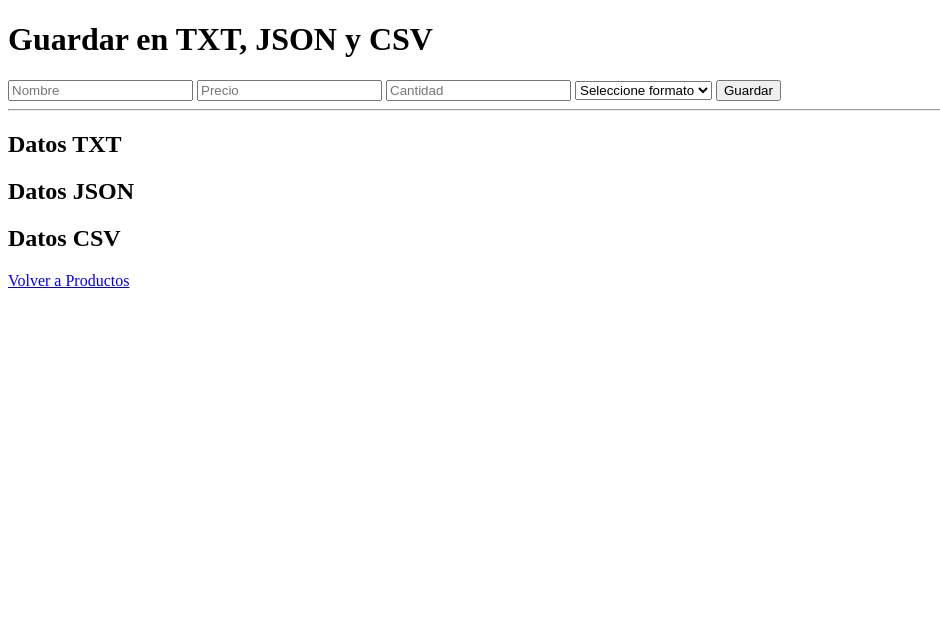
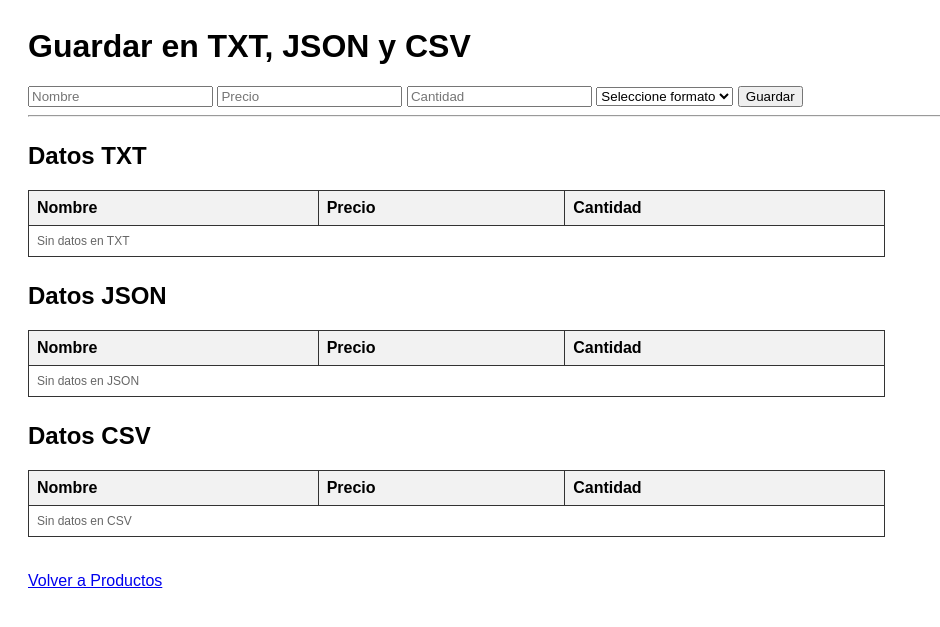
Before and after one commit to beivy27/proyecto_001_TiendaOnline, a Flask app: template templates/datos.html in a window 1280 px wide. Shown: the top 627 px of the page, without its empty margins (0-940 px from the left). Run offline with Flask 3, Linux system fonts and the light colour scheme; the template is opened without the code that fills it, so the values that code supplies are empty.

Commit message:
Sistema completo funcionando con persistencia TXT JSON CSV

```diff
--- a/app.py
+++ b/app.py
@@ -2,148 +2,274 @@ import os
 import json
 import csv
 
-from flask import Flask, render_template, request, redirect, url_for
+from flask import Flask, render_template, request, redirect, url_for, flash
+
 from inventario.db import db
 from inventario.productos import Producto
 
+# =========================
+# Config
+# =========================
+BASE_DIR = os.path.abspath(os.path.dirname(__file__))
+DB_PATH = os.path.join(BASE_DIR, "inventario.db")
+
+DATA_DIR = os.path.join(BASE_DIR, "inventario", "data")
+TXT_PATH = os.path.join(DATA_DIR, "datos.txt")
+JSON_PATH = os.path.join(DATA_DIR, "datos.json")
+CSV_PATH = os.path.join(DATA_DIR, "datos.csv")
+
+
+def ensure_data_files():
+    """Crea carpeta y archivos si no existen."""
+    os.makedirs(DATA_DIR, exist_ok=True)
+
+    if not os.path.exists(TXT_PATH):
+        with open(TXT_PATH, "w", encoding="utf-8") as f:
+            f.write("")
+
+    if not os.path.exists(JSON_PATH):
+        with open(JSON_PATH, "w", encoding="utf-8") as f:
+            json.dump([], f, ensure_ascii=False, indent=2)
+
+    if not os.path.exists(CSV_PATH):
+        with open(CSV_PATH, "w", newline="", encoding="utf-8") as f:
+            writer = csv.writer(f)
+            writer.writerow(["nombre", "precio", "cantidad"])
+
+
+def read_txt_rows():
+    """Lee TXT como líneas tipo: nombre,precio,cantidad"""
+    rows = []
+    if not os.path.exists(TXT_PATH):
+        return rows
+
+    with open(TXT_PATH, "r", encoding="utf-8") as f:
+        for line in f:
+            line = line.strip()
+            if not line:
+                continue
+            parts = [p.strip() for p in line.split(",")]
+            if len(parts) != 3:
+                continue
+            rows.append({"nombre": parts[0], "precio": parts[1], "cantidad": parts[2]})
+    return rows
+
+
+def append_txt_row(nombre: str, precio: str, cantidad: str):
+    with open(TXT_PATH, "a", encoding="utf-8") as f:
+        f.write(f"{nombre},{precio},{cantidad}\n")
+
+
+def read_json_rows():
+    if not os.path.exists(JSON_PATH):
+        return []
+    try:
+        with open(JSON_PATH, "r", encoding="utf-8") as f:
+            data = json.load(f)
+            if isinstance(data, list):
+                return data
+    except Exception:
+        pass
+    return []
+
+
+def append_json_row(row: dict):
+    data = read_json_rows()
+    data.append(row)
+    with open(JSON_PATH, "w", encoding="utf-8") as f:
+        json.dump(data, f, ensure_ascii=False, indent=2)
+
+
+def read_csv_rows():
+    rows = []
+    if not os.path.exists(CSV_PATH):
+        return rows
+
+    with open(CSV_PATH, "r", newline="", encoding="utf-8") as f:
+        reader = csv.DictReader(f)
+        for r in reader:
+            # r ya trae keys nombre, precio, cantidad
+            if not r.get("nombre"):
+                continue
+            rows.append(
+                {
+                    "nombre": r.get("nombre", ""),
+                    "precio": r.get("precio", ""),
+                    "cantidad": r.get("cantidad", ""),
+                }
+            )
+    return rows
+
+
+def append_csv_row(nombre: str, precio: str, cantidad: str):
+    with open(CSV_PATH, "a", newline="", encoding="utf-8") as f:
+        writer = csv.writer(f)
+        writer.writerow([nombre, precio, cantidad])
+
+
+def validate_nombre_precio_cantidad(nombre: str, precio: str, cantidad: str):
+    nombre = (nombre or "").strip()
+    precio = (precio or "").strip()
+    cantidad = (cantidad or "").strip()
+
+    if not nombre or not precio or not cantidad:
+        return False, "Completa nombre, precio y cantidad."
+
+    try:
+        precio_f = float(precio)
+        if precio_f < 0:
+            return False, "El precio no puede ser negativo."
+    except Exception:
+        return False, "Precio inválido. Usa un número (ej: 12.50)."
+
+    try:
+        cantidad_i = int(cantidad)
+        if cantidad_i < 0:
+            return False, "La cantidad no puede ser negativa."
+    except Exception:
+        return False, "Cantidad inválida. Usa un entero (ej: 5)."
+
+    return True, ""
+
+
+# =========================
+# App
+# =========================
 app = Flask(__name__)
-
-# -------------------------
-# CONFIGURACIÓN SQLITE
-# -------------------------
-BASE_DIR = os.path.abspath(os.path.dirname(__file__))
-app.config["SQLALCHEMY_DATABASE_URI"] = "sqlite:///" + os.path.join(BASE_DIR, "inventario.db")
+app.config["SECRET_KEY"] = "clave123"
+app.config["SQLALCHEMY_DATABASE_URI"] = f"sqlite:///{DB_PATH}"
 app.config["SQLALCHEMY_TRACK_MODIFICATIONS"] = False
-app.config["SECRET_KEY"] = "clave123"
 
 db.init_app(app)
 
+# Crear tablas y archivos al iniciar
 with app.app_context():
+    ensure_data_files()
     db.create_all()
 
-# -------------------------
-# RUTA PRINCIPAL
-# -------------------------
+
+# =========================
+# Rutas generales
+# =========================
 @app.route("/")
-def index():
+def home():
     return redirect(url_for("productos"))
 
-# -------------------------
-# CRUD SQLITE
-# -------------------------
+
+# =========================
+# CRUD Productos (SQLAlchemy)
+# =========================
 @app.route("/productos", methods=["GET", "POST"])
 def productos():
+    if request.method == "POST":
+        nombre = request.form.get("nombre")
+        precio = request.form.get("precio")
+        cantidad = request.form.get("cantidad")
 
-    if request.method == "POST":
-        nombre = request.form["nombre"]
-        precio = float(request.form["precio"])
-        cantidad = int(request.form["cantidad"])
+        ok, msg = validate_nombre_precio_cantidad(nombre, precio, cantidad)
+        if not ok:
+            flash(msg, "error")
+            return redirect(url_for("productos"))
 
-        nuevo = Producto(nombre=nombre, precio=precio, cantidad=cantidad)
+        nuevo = Producto(
+            nombre=nombre.strip(),
+            precio=float(precio),
+            cantidad=int(cantidad),
+        )
         db.session.add(nuevo)
         db.session.commit()
-
+        flash("Producto guardado ✅", "ok")
         return redirect(url_for("productos"))
 
-    lista = Producto.query.all()
+    lista = Producto.query.order_by(Producto.id.asc()).all()
     return render_template("producto.html", productos=lista)
 
 
 @app.route("/editar/<int:id>", methods=["GET", "POST"])
 def editar(id):
-
-    producto = Producto.query.get_or_404(id)
+    prod = Producto.query.get_or_404(id)
 
     if request.method == "POST":
-        producto.nombre = request.form["nombre"]
-        producto.precio = float(request.form["precio"])
-        producto.cantidad = int(request.form["cantidad"])
+        nombre = request.form.get("nombre")
+        precio = request.form.get("precio")
+        cantidad = request.form.get("cantidad")
+
+        ok, msg = validate_nombre_precio_cantidad(nombre, precio, cantidad)
+        if not ok:
+            flash(msg, "error")
+            return redirect(url_for("editar", id=id))
+
+        prod.nombre = nombre.strip()
+        prod.precio = float(precio)
+        prod.cantidad = int(cantidad)
+
         db.session.commit()
+        flash("Producto actualizado ✅", "ok")
         return redirect(url_for("productos"))
 
-    return render_template("editar.html", producto=producto)
+    return render_template("editar.html", producto=prod)
 
 
 @app.route("/eliminar/<int:id>")
 def eliminar(id):
-
-    producto = Producto.query.get_or_404(id)
-    db.session.delete(producto)
+    prod = Producto.query.get_or_404(id)
+    db.session.delete(prod)
     db.session.commit()
+    flash("Producto eliminado ✅", "ok")
     return redirect(url_for("productos"))
 
 
-# -------------------------
-# PERSISTENCIA TXT / JSON / CSV
-# -------------------------
+# =========================
+# Persistencia TXT / JSON / CSV
+# =========================
 @app.route("/datos", methods=["GET", "POST"])
 def datos():
-
-    data_folder = os.path.join(BASE_DIR, "inventario", "data")
-    txt_path = os.path.join(data_folder, "datos.txt")
-    json_path = os.path.join(data_folder, "datos.json")
-    csv_path = os.path.join(data_folder, "datos.csv")
+    ensure_data_files()
 
     if request.method == "POST":
+        nombre = request.form.get("nombre")
+        precio = request.form.get("precio")
+        cantidad = request.form.get("cantidad")
+        formato = (request.form.get("formato") or "").lower().strip()
 
-        nombre = request.form["nombre"]
-        precio = request.form["precio"]
-        cantidad = request.form["cantidad"]
-        formato = request.form["formato"]
+        ok, msg = validate_nombre_precio_cantidad(nombre, precio, cantidad)
+        if not ok:
+            flash(msg, "error")
+            return redirect(url_for("datos"))
 
-        registro = {
-            "nombre": nombre,
-            "precio": precio,
-            "cantidad": cantidad
-        }
+        row = {"nombre": nombre.strip(), "precio": str(precio).strip(), "cantidad": str(cantidad).strip()}
 
         if formato == "txt":
-            with open(txt_path, "a", encoding="utf-8") as f:
-                f.write(f"{nombre},{precio},{cantidad}\n")
-
+            append_txt_row(row["nombre"], row["precio"], row["cantidad"])
+            flash("Guardado en TXT ✅", "ok")
         elif formato == "json":
-            try:
-                with open(json_path, "r", encoding="utf-8") as f:
-                    datos = json.load(f)
-            except:
-                datos = []
-
-            datos.append(registro)
-
-            with open(json_path, "w", encoding="utf-8") as f:
-                json.dump(datos, f, indent=4)
-
+            append_json_row(row)
+            flash("Guardado en JSON ✅", "ok")
         elif formato == "csv":
-            with open(csv_path, "a", newline="", encoding="utf-8") as f:
-                writer = csv.writer(f)
-                writer.writerow([nombre, precio, cantidad])
+            append_csv_row(row["nombre"], row["precio"], row["cantidad"])
+            flash("Guardado en CSV ✅", "ok")
+        else:
+            flash("Selecciona un formato (TXT/JSON/CSV).", "error")
 
         return redirect(url_for("datos"))
 
-    # ---- LECTURA ----
-    try:
-        with open(txt_path, "r", encoding="utf-8") as f:
-            datos_txt = f.read()
-    except:
-        datos_txt = ""
+    # GET: leer todo y mostrar
+    datos_txt = read_txt_rows()
+    datos_json = read_json_rows()
+    datos_csv = read_csv_rows()
 
-    try:
-        with open(json_path, "r", encoding="utf-8") as f:
-            datos_json = json.load(f)
-    except:
-        datos_json = []
-
-    try:
-        with open(csv_path, "r", encoding="utf-8") as f:
-            datos_csv = f.read()
-    except:
-        datos_csv = ""
-
-    return render_template("datos.html",
-                           datos_txt=datos_txt,
-                           datos_json=datos_json,
-                           datos_csv=datos_csv)
+    return render_template(
+        "datos.html",
+        datos_txt=datos_txt,
+        datos_json=datos_json,
+        datos_csv=datos_csv,
+    )
 
 
+# =========================
+# Run
+# =========================
 if __name__ == "__main__":
+    # Si te vuelve a salir "Port 5000 in use", cambia a 5001:
+    # app.run(debug=True, port=5001)
     app.run(debug=True)
--- a/inventario/data/datos.csv
+++ b/inventario/data/datos.csv
@@ -1,2 +1,4 @@
 nombre,precio,cantidad
 Prueba1,100,2
+Teclado,40,9
+Monitor,300,4
--- a/inventario/data/datos.txt
+++ b/inventario/data/datos.txt
@@ -1 +1,2 @@
 Prueba1,100,2
+Monitor,300,4
--- a/templates/datos.html
+++ b/templates/datos.html
@@ -1,13 +1,25 @@
-<!DOCTYPE html>
-<html>
+<!doctype html>
+<html lang="es">
 <head>
-    <title>Persistencia de Datos</title>
+  <meta charset="utf-8">
+  <title>Datos (TXT, JSON, CSV)</title>
+  <style>
+    body { font-family: Arial, sans-serif; padding: 20px; }
+    table { border-collapse: collapse; width: 70%; margin-bottom: 25px; }
+    th, td { border: 1px solid #333; padding: 8px; text-align: left; }
+    th { background: #f2f2f2; }
+    h1 { margin-top: 0; }
+    .seccion { margin-top: 25px; }
+    a { display:inline-block; margin-top: 10px; }
+    .mini { color:#666; font-size: 12px; }
+  </style>
 </head>
 <body>
 
   <h1>Guardar en TXT, JSON y CSV</h1>
 
-<form method="POST">
+  <!-- FORMULARIO -->
+  <form method="POST" action="{{ url_for('datos') }}">
     <input type="text" name="nombre" placeholder="Nombre" required>
     <input type="number" step="0.01" name="precio" placeholder="Precio" required>
     <input type="number" name="cantidad" placeholder="Cantidad" required>
@@ -24,14 +36,74 @@
 
   <hr>
 
+  <!-- TABLA TXT -->
+  <div class="seccion">
     <h2>Datos TXT</h2>
-<pre>{{ datos_txt }}</pre>
+    <table>
+      <thead>
+        <tr><th>Nombre</th><th>Precio</th><th>Cantidad</th></tr>
+      </thead>
+      <tbody>
+        {% if datos_txt and datos_txt|length > 0 %}
+          {% for fila in datos_txt %}
+            <tr>
+              <td>{{ fila.nombre }}</td>
+              <td>{{ fila.precio }}</td>
+              <td>{{ fila.cantidad }}</td>
+            </tr>
+          {% endfor %}
+        {% else %}
+          <tr><td colspan="3" class="mini">Sin datos en TXT</td></tr>
+        {% endif %}
+      </tbody>
+    </table>
+  </div>
 
+  <!-- TABLA JSON -->
+  <div class="seccion">
     <h2>Datos JSON</h2>
-<pre>{{ datos_json }}</pre>
+    <table>
+      <thead>
+        <tr><th>Nombre</th><th>Precio</th><th>Cantidad</th></tr>
+      </thead>
+      <tbody>
+        {% if datos_json and datos_json|length > 0 %}
+          {% for fila in datos_json %}
+            <tr>
+              <td>{{ fila.nombre }}</td>
+              <td>{{ fila.precio }}</td>
+              <td>{{ fila.cantidad }}</td>
+            </tr>
+          {% endfor %}
+        {% else %}
+          <tr><td colspan="3" class="mini">Sin datos en JSON</td></tr>
+        {% endif %}
+      </tbody>
+    </table>
+  </div>
 
+  <!-- TABLA CSV -->
+  <div class="seccion">
     <h2>Datos CSV</h2>
-<pre>{{ datos_csv }}</pre>
+    <table>
+      <thead>
+        <tr><th>Nombre</th><th>Precio</th><th>Cantidad</th></tr>
+      </thead>
+      <tbody>
+        {% if datos_csv and datos_csv|length > 0 %}
+          {% for fila in datos_csv %}
+            <tr>
+              <td>{{ fila.nombre }}</td>
+              <td>{{ fila.precio }}</td>
+              <td>{{ fila.cantidad }}</td>
+            </tr>
+          {% endfor %}
+        {% else %}
+          <tr><td colspan="3" class="mini">Sin datos en CSV</td></tr>
+        {% endif %}
+      </tbody>
+    </table>
+  </div>
 
   <a href="{{ url_for('productos') }}">Volver a Productos</a>
 
```
Also changed, not shown: inventario/data/datos.json (+15 -5 lines), inventario.db. Lines whose indentation alone changed are shown as unchanged.
